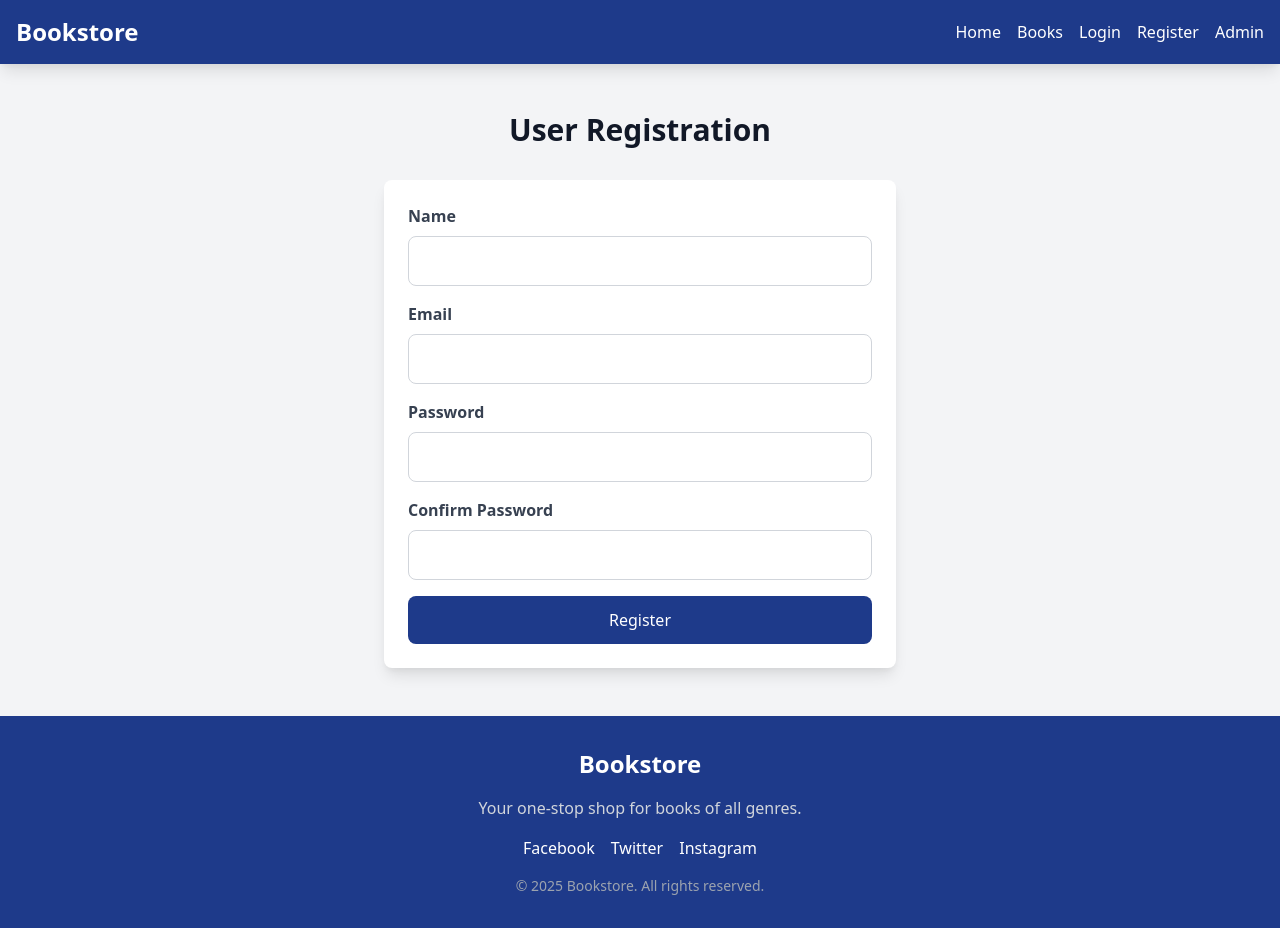
After one commit to awesomearwan/New_django_1, a Django app: page /register/ in a window 1280 px wide. The commit adds this page. Run offline with Django 5.2, Linux system fonts and the light colour scheme.

Commit message:
added new file2

```diff
--- a/bookstore/books/apps.py
+++ b/bookstore/books/apps.py
@@ -4,3 +4,5 @@ from django.apps import AppConfig
 class BooksConfig(AppConfig):
     default_auto_field = 'django.db.models.BigAutoField'
     name = 'books'
+def ready(self):
+        import books.signals
--- a/bookstore/books/forms.py
+++ b/bookstore/books/forms.py
@@ -1,9 +1,32 @@
 from django import forms
-from .models import Contact, profile
+from .models import Contact, profile , User
+
+
+class UserRegistrationForm(forms.ModelForm):
+    password = forms.CharField(widget=forms.PasswordInput, label="Password")
+    password_confirm = forms.CharField(widget=forms.PasswordInput, label="Confirm Password")
+
+    class Meta:
+        model = User
+        fields = ['email', 'name']
+
+    def clean(self):
+        cleaned_data = super().clean()
+        password = cleaned_data.get("password")
+        password_confirm = cleaned_data.get("password_confirm")
+        email = cleaned_data.get("email")
+
+        if password and password_confirm and password != password_confirm:
+            raise forms.ValidationError("Passwords do not match.")
+
+        if email and User.objects.filter(email=email).exists():
+            raise forms.ValidationError("A user with this email already exists.")
+
+        return cleaned_data
 
 
 
-class AddProfileForm(forms.ModelForm):
+class ProfileForm(forms.ModelForm):
     class Meta:
         model = profile
         fields = ['name', 'email', 'address', 'about']
--- a/bookstore/books/models.py
+++ b/bookstore/books/models.py
@@ -1,4 +1,5 @@
 from django.db import models
+
 
 class Book(models.Model):
     title = models.CharField(max_length=200)
@@ -28,3 +29,36 @@ class profile(models.Model):
 
     def __str__(self):
         return self.name
+
+from django.contrib.auth.models import AbstractBaseUser, BaseUserManager, PermissionsMixin
+from django.utils import timezone
+
+class UserManager(BaseUserManager):
+    def create_user(self, email, name, password=None, **extra_fields):
+        if not email:
+            raise ValueError("The Email field must be set")
+        email = self.normalize_email(email)
+        user = self.model(email=email, name=name, **extra_fields)
+        user.set_password(password)
+        user.save(using=self._db)
+        return user
+
+    def create_superuser(self, email, name, password=None, **extra_fields):
+        extra_fields.setdefault('is_staff', True)
+        extra_fields.setdefault('is_superuser', True)
+        return self.create_user(email, name, password, **extra_fields)
+
+class User(AbstractBaseUser, PermissionsMixin):
+    email = models.EmailField(unique=True)
+    name = models.CharField(max_length=100)
+    is_active = models.BooleanField(default=True)
+    is_staff = models.BooleanField(default=False)
+    date_joined = models.DateTimeField(default=timezone.now)
+
+    objects = UserManager()
+
+    USERNAME_FIELD = 'email'
+    REQUIRED_FIELDS = ['name']
+
+    def __str__(self):
+        return self.email
--- /dev/null
+++ b/bookstore/books/templates/books/user_register.html
@@ -0,0 +1,84 @@
+{% extends "base.html" %}
+{% load static %}
+
+{% block title %}Bookstore - Register{% endblock %}
+
+{% block content %}
+    <!-- Navbar -->
+    <nav class="bg-blue-900 text-white p-4 sticky top-0 z-50 shadow-lg">
+        <div class="container mx-auto flex justify-between items-center">
+            <a href="{% url 'books:home' %}" class="text-2xl font-bold">Bookstore</a>
+            <div class="space-x-4 flex items-center">
+                <a href="{% url 'books:home' %}" class="hover:text-green-400">Home</a>
+
+                <a href="{% url 'books:book_list' %}" class="hover:text-green-400">Books</a>
+
+                {% if user.is_authenticated %}
+                    <form action="{% url 'logout' %}" method="post" class="inline">
+                        {% csrf_token %}
+                        <button type="submit" class="hover:text-green-400 bg-transparent border-none p-0 text-white">Logout</button>
+                    </form>
+                {% else %}
+                    <a href="{% url 'login' %}" class="hover:text-green-400">Login</a>
+                    <a href="{% url 'books:user_register' %}" class="hover:text-green-400">Register</a>
+                {% endif %}
+                <a href="{% url 'admin:index' %}" class="hover:text-green-400">Admin</a>
+            </div>
+        </div>
+    </nav>
+
+    <!-- Registration Form -->
+    <section class="py-12 bg-gray-100">
+        <div class="container mx-auto max-w-lg">
+            <h2 class="text-3xl font-bold text-gray-900 text-center mb-8">User Registration</h2>
+            <form method="post" class="bg-white p-6 rounded-lg shadow-lg">
+                {% csrf_token %}
+                {% if form.errors %}
+                    <div class="bg-red-100 text-red-700 p-4 rounded-lg mb-4">
+                        <ul>
+                            {% for field in form %}
+                                {% for error in field.errors %}
+                                    <li>{{ error }}</li>
+                                {% endfor %}
+                            {% endfor %}
+                            {% for error in form.non_field_errors %}
+                                <li>{{ error }}</li>
+                            {% endfor %}
+                        </ul>
+                    </div>
+                {% endif %}
+                <div class="mb-4">
+                    <label for="{{ form.name.id_for_label }}" class="block text-gray-700 font-semibold mb-2">Name</label>
+                    <input type="text" id="{{ form.name.id_for_label }}" name="{{ form.name.name }}" value="{{ form.name.value|default:'' }}" class="w-full p-3 border border-gray-300 rounded-lg focus:outline-none focus:ring-2 focus:ring-green-500" required>
+                </div>
+                <div class="mb-4">
+                    <label for="{{ form.email.id_for_label }}" class="block text-gray-700 font-semibold mb-2">Email</label>
+                    <input type="email" id="{{ form.email.id_for_label }}" name="{{ form.email.name }}" value="{{ form.email.value|default:'' }}" class="w-full p-3 border border-gray-300 rounded-lg focus:outline-none focus:ring-2 focus:ring-green-500" required>
+                </div>
+                <div class="mb-4">
+                    <label for="{{ form.password.id_for_label }}" class="block text-gray-700 font-semibold mb-2">Password</label>
+                    <input type="password" id="{{ form.password.id_for_label }}" name="{{ form.password.name }}" class="w-full p-3 border border-gray-300 rounded-lg focus:outline-none focus:ring-2 focus:ring-green-500" required>
+                </div>
+                <div class="mb-4">
+                    <label for="{{ form.password_confirm.id_for_label }}" class="block text-gray-700 font-semibold mb-2">Confirm Password</label>
+                    <input type="password" id="{{ form.password_confirm.id_for_label }}" name="{{ form.password_confirm.name }}" class="w-full p-3 border border-gray-300 rounded-lg focus:outline-none focus:ring-2 focus:ring-green-500" required>
+                </div>
+                <button type="submit" class="w-full bg-blue-900 text-white p-3 rounded-lg hover:bg-blue-800 transition duration-300">Register</button>
+            </form>
+        </div>
+    </section>
+
+    <!-- Footer -->
+    <footer class="bg-blue-900 text-white py-8 mt-auto">
+        <div class="container mx-auto text-center">
+            <h3 class="text-2xl font-bold mb-4">Bookstore</h3>
+            <p class="text-gray-300 mb-4">Your one-stop shop for books of all genres.</p>
+            <div class="flex justify-center space-x-4 mb-4">
+                <a href="#" class="hover:text-green-400">Facebook</a>
+                <a href="#" class="hover:text-green-400">Twitter</a>
+                <a href="#" class="hover:text-green-400">Instagram</a>
+            </div>
+            <p class="text-gray-400 text-sm">© 2025 Bookstore. All rights reserved.</p>
+        </div>
+    </footer>
+{% endblock %}
--- a/bookstore/books/urls.py
+++ b/bookstore/books/urls.py
@@ -1,12 +1,19 @@
-from django.urls import path
+from django.urls import path, include
+from rest_framework.routers import DefaultRouter
 from . import views
 
 app_name = 'books'
 
+# DRF router for API endpoints
+router = DefaultRouter()
+router.register(r'books', views.BookViewSet, basename='books')
+
 urlpatterns = [
     path('', views.HomeView.as_view(), name='home'),
+    path('register/', views.UserRegisterView.as_view(), name='user_register'),  # Updated name
     path('books/', views.BookListView.as_view(), name='book_list'),
     path('book/<int:pk>/', views.BookDetailView.as_view(), name='book_detail'),
-    path('profile/', views.MyprofileView.as_view(), name='my_profile'),
-    path('addprofile/', views.addprofileView.as_view(), name='addprofile'),
+    path('profile/', views.MyProfileView.as_view(), name='my_profile'),
+    path('addprofile/', views.profileView.as_view(), name='addprofile'),
+    path('api/', include(router.urls)),
 ]
--- a/bookstore/books/views.py
+++ b/bookstore/books/views.py
@@ -1,7 +1,11 @@
 from django.views.generic import TemplateView, ListView, DetailView
 from django.shortcuts import redirect
-from .models import Book, Contact, profile
-from .forms import AddProfileForm
+from django.contrib.auth import login
+from rest_framework import viewsets
+from rest_framework.permissions import IsAuthenticatedOrReadOnly
+from .models import Book, Contact, User, profile
+from .forms import UserRegistrationForm, ProfileForm
+from .serializers import BookSerializer
 
 class HomeView(TemplateView):
     template_name = 'books/home.html'
@@ -17,6 +21,7 @@ class HomeView(TemplateView):
         message = request.POST.get('message')
         Contact.objects.create(name=name, email=email, message=message)
         return redirect('books:home')
+        return self.get_context_data()
 
 class BookListView(ListView):
     model = Book
@@ -34,25 +39,50 @@ class BookDetailView(DetailView):
     def get_queryset(self):
         return Book.objects.filter(is_visible=True)
 
-class MyprofileView(ListView):
+class MyProfileView(ListView):
     model = profile
-    template_name = 'books/myprofile.html'
+    template_name = 'books/my_profile.html'
     context_object_name = 'profiles'
     def get_queryset(self):
         return profile.objects.all()
 
-class addprofileView(TemplateView):
-    template_name = 'books/addprofile.html'
+class profileView(TemplateView):
+    template_name = 'books/add_profile.html'
+
+    def get(self, request, *args, **kwargs):
+        context = super().get_context_data(**kwargs)
+        context['form'] = ProfileForm()
+        return self.render_to_response(context)
+
+    def post(self, request, *args, **kwargs):
+        form = ProfileForm(request.POST, request.FILES)
+        if form.is_valid():
+            form.save()  # Save the form directly
+            return redirect('books:home')  # Redirect to the home page
+        else:
+            # If the form is invalid, re-render the page with the form errors
+            context = self.get_context_data(form=form)
+            return self.render_to_response(context)
+
+class BookViewSet(viewsets.ModelViewSet):
+    queryset = Book.objects.filter(is_visible=True)
+    serializer_class = BookSerializer
+    permission_classes = [IsAuthenticatedOrReadOnly]
+
+class UserRegisterView(TemplateView):
+    template_name = 'books/user_register.html'
+
     def get_context_data(self, **kwargs):
         context = super().get_context_data(**kwargs)
-        context['form'] = AddProfileForm()
+        context['form'] = UserRegistrationForm()
         return context
 
     def post(self, request, *args, **kwargs):
-        form = AddProfileForm(request.POST, request.FILES)
+        form = UserRegistrationForm(request.POST)
         if form.is_valid():
-            # Create Team member
-            profile = form.save(commit=False)
-            profile.save()
+            user = form.save(commit=False)
+            user.set_password(form.cleaned_data['password'])
+            user.save()
+            login(request, user)
             return redirect('books:home')
         return self.render_to_response(self.get_context_data(form=form))
--- a/bookstore/bookstore/urls.py
+++ b/bookstore/bookstore/urls.py
@@ -17,6 +17,8 @@ Including another URLconf
 from django.contrib import admin
 from django.urls import path, include
 
+
+
 admin.site.site_header = "Bookstore Admin"
 admin.site.site_title = "Bookstore Admin Portal"
 admin.site.index_title = "Welcome to Bookstore Management"
@@ -24,4 +26,8 @@ admin.site.index_title = "Welcome to Bookstore Management"
 urlpatterns = [
     path('admin/', admin.site.urls),
     path('', include('books.urls')),  # Add books app URLs
+    path('accounts/', include('django.contrib.auth.urls')),
+    path('api-auth/', include('rest_framework.urls')),  # DRF browsable API login
+   # path('api/rest-auth/', include('rest_auth.urls')),  # Token authentication
+
 ]
```
Also changed, not shown: bookstore/books/admin.py (+23 -1 lines), bookstore/books/serializers.py (added, +7 -0 lines), bookstore/books/signals.py (added, +9 -0 lines), bookstore/books/templates/books/home.html (+13 -1 lines), bookstore/books/templates/registration/logged_out.html (added, +52 -0 lines), bookstore/books/templates/registration/login.html (added, +70 -0 lines), bookstore/bookstore/settings.py (+18 -2 lines), bookstore/books/migrations/0001_initial.py, bookstore/books/migrations/0002_contact.py (deleted), bookstore/books/migrations/0003_profile.py (deleted), bookstore/db.sqlite3, 1 other file.
